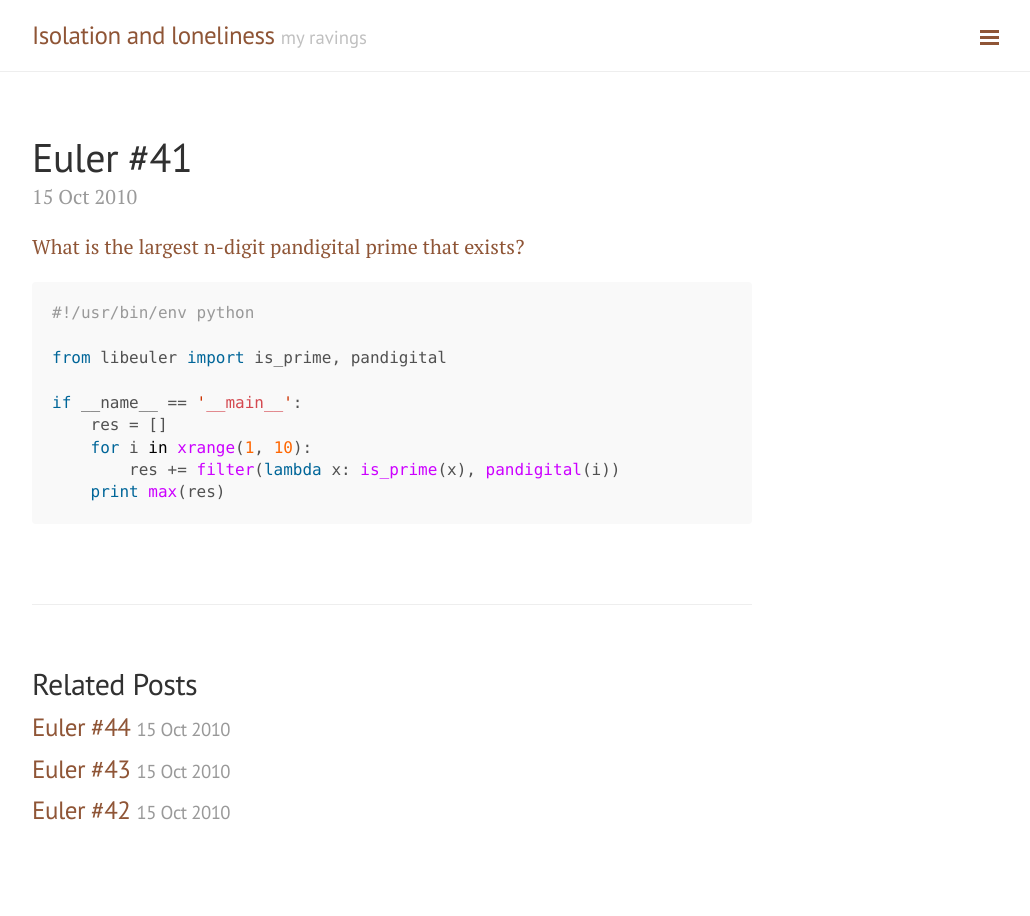
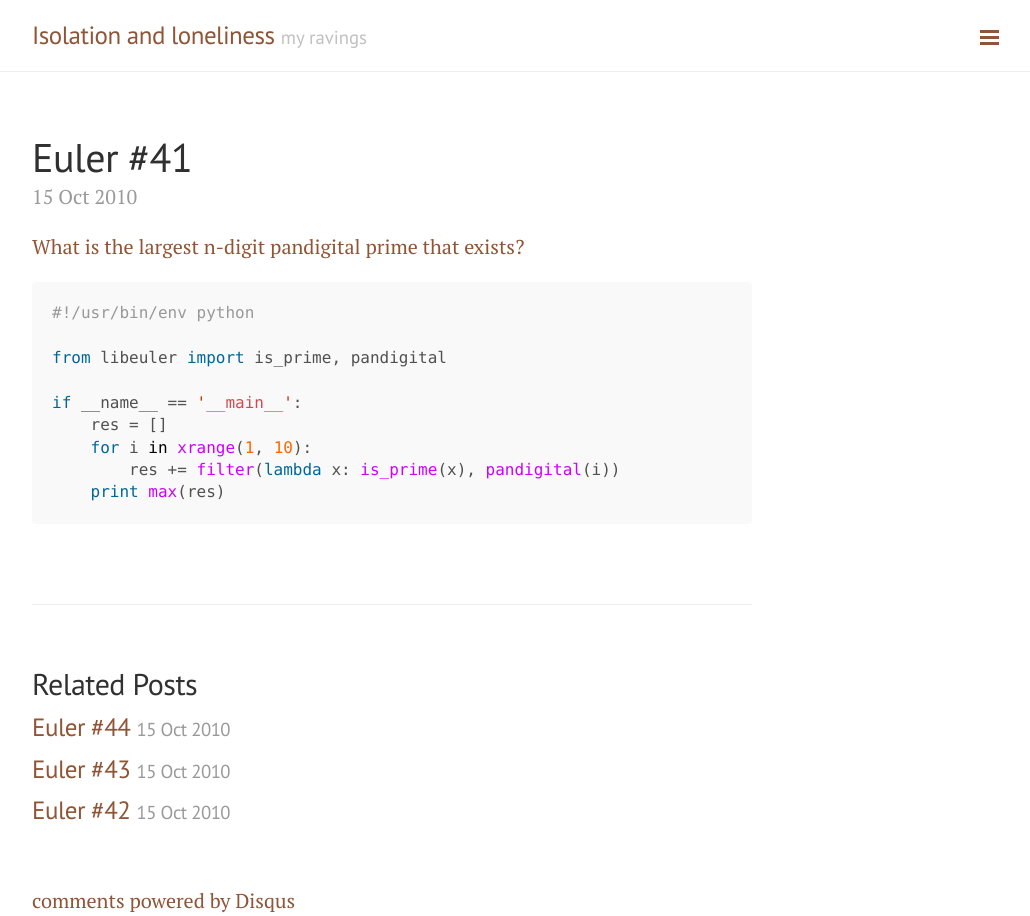
Before and after one commit to mrklein/mrklein.github.io, a Jekyll site: the page built from _posts/2010-10-15-euler-41.md, in a window 1280 px wide. Shown: the whole page, without its empty margins (248-1278 px from the left). Built offline with Jekyll 4.4.1, drawn with Linux system fonts in a browser that asks for light colours; Markdown is read by kramdown in place of the engine named in the settings; comment, search, counter and statistics services are not loaded; some of the changed lines change nothing that is shown.

Commit message:
Disqus comments

```diff
--- a/_layouts/post.html
+++ b/_layouts/post.html
@@ -23,3 +23,18 @@
     {% endfor %}
   </ul>
 </div>
+
+<div id="disqus_thread"></div>
+<script type="text/javascript">
+/* * * CONFIGURATION VARIABLES: EDIT BEFORE PASTING INTO YOUR WEBPAGE * * */
+var disqus_shortname = 'isolationandloneliness41'; // required: replace example with your forum shortname
+
+/* * * DON'T EDIT BELOW THIS LINE * * */
+(function() {
+ var dsq = document.createElement('script'); dsq.type = 'text/javascript'; dsq.async = true;
+ dsq.src = '//' + disqus_shortname + '.disqus.com/embed.js';
+ (document.getElementsByTagName('head')[0] || document.getElementsByTagName('body')[0]).appendChild(dsq);
+ })();
+</script>
+<noscript>Please enable JavaScript to view the <a href="http://disqus.com/?ref_noscript">comments powered by Disqus.</a></noscript>
+<a href="http://disqus.com" class="dsq-brlink">comments powered by <span class="logo-disqus">Disqus</span></a>
```
